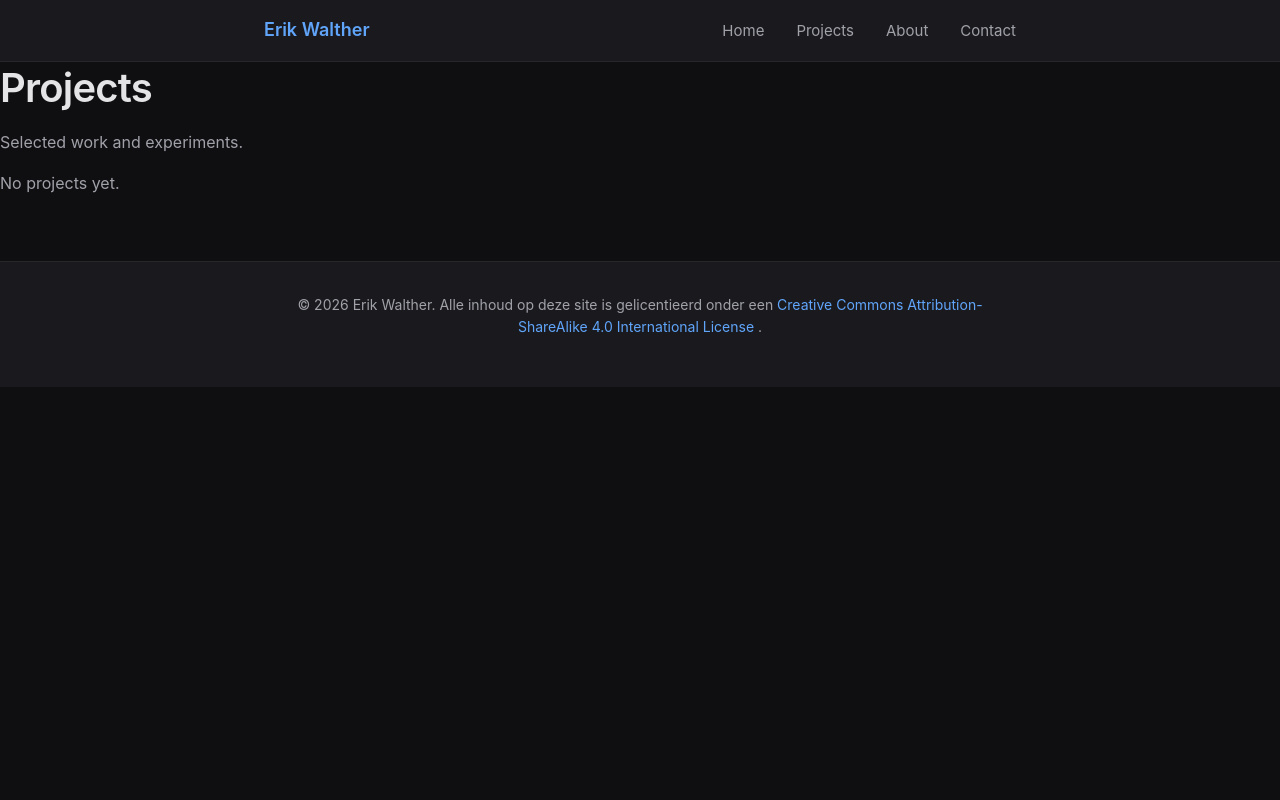
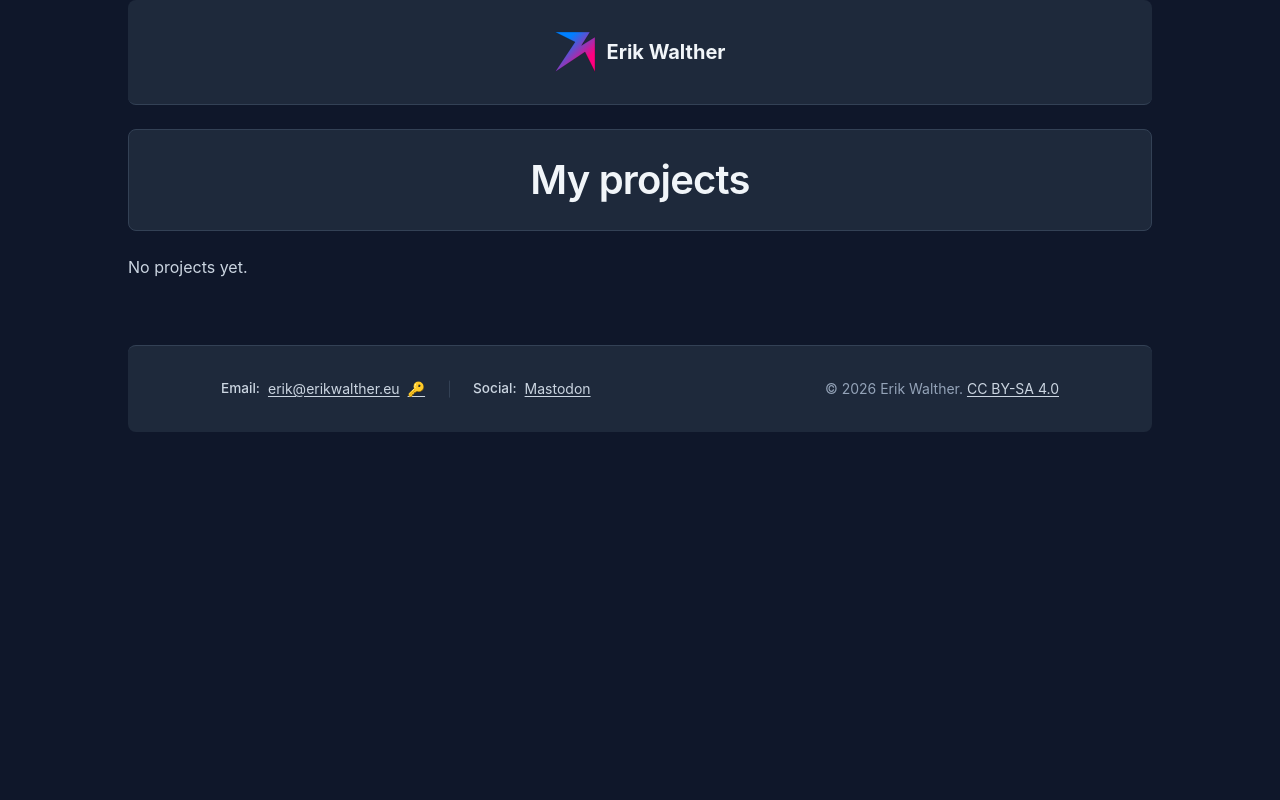
Before and after one commit to C0DESENTINEL/portfolio, a Django app: page / in a window 1280 px wide. Run offline with Django 5.2, Linux system fonts and the light colour scheme; data that the repository does not hold is empty.

Commit message:
Update: vormgeving aangepast

```diff
--- a/portfolio/urls.py
+++ b/portfolio/urls.py
@@ -7,6 +7,6 @@ urlpatterns = [
     path('', views.project_list, name='project_list'),
     path('robots.txt', views.robots_txt, name='robots_txt'),
     path('sitemap.xml', views.sitemap_xml_view, name='sitemap_xml'),
-    path('projects/<slug:project_slug>/', views.project_detail, name='project_detail'),
-    path('projects/<slug:project_slug>/<slug:page_slug>/', views.project_page, name='project_page'),
+    path('project/<slug:project_slug>/', views.project_detail, name='project_detail'),
+    path('project/<slug:project_slug>/<slug:page_slug>/', views.project_page, name='project_page'),
 ]
--- a/static/css/main.css
+++ b/static/css/main.css
@@ -1,15 +1,15 @@
 :root {
-    --bg-primary: #0f0f11;
-    --bg-secondary: #1a1a1e;
-    --bg-tertiary: #252529;
-    --text-primary: #e4e4e7;
-    --text-secondary: #a1a1aa;
-    --text-muted: #9a9aa3;
+    --bg-primary: #0f172a;
+    --bg-secondary: #1e293b;
+    --bg-tertiary: #334155;
+    --text-primary: #f1f5f9;
+    --text-secondary: #cbd5e1;
+    --text-muted: #94a3b8;
     --accent: #60a5fa;
     --accent-hover: #3b82f6;
-    --border: #27272a;
+    --border: #334155;
     --radius: 8px;
-    --shadow: 0 4px 6px -1px rgba(0, 0, 0, 0.3);
+    --shadow: 0 4px 6px -1px rgba(0, 0, 0, 0.4);
     --font-sans: -apple-system, BlinkMacSystemFont, 'Segoe UI', Roboto, sans-serif;
     --font-mono: 'SF Mono', 'Fira Code', 'Consolas', monospace;
 }
@@ -32,17 +32,22 @@ code { font-family: var(--font-mono); font-size: 0.9em; background: var(--bg-ter
 pre { background: var(--bg-secondary); padding: 1rem; border-radius: var(--radius); overflow-x: auto; margin-bottom: 1rem; border: 1px solid var(--border); }
 pre code { background: transparent; padding: 0; }
 
-.container { max-width: 800px; margin: 0 auto; padding: 0 1.5rem; }
-.container-wide { max-width: 1100px; }
+.container { max-width: 886px; margin: 0 auto; padding: 0 1.5rem; margin-left: auto; margin-right: auto;}
+.container-wide { max-width: 1024px; margin-left: auto; margin-right: auto;}
 
-header { background: var(--bg-secondary); border-bottom: 1px solid var(--border); padding: 1rem 0; position: sticky; top: 0; z-index: 100; }
-footer { background: var(--bg-secondary); border-top: 1px solid var(--border); padding: 2rem 0; margin-top: 4rem; text-align: center; color: var(--text-muted); font-size: 0.875rem; }
+header { background: var(--bg-secondary); border-bottom: 1px solid var(--border); border-radius: var(--radius); padding: 1rem 0; position: sticky; top: 0; z-index: 100; }
+.header-center {display: flex; justify-content: center; padding: 1rem 0;}
+footer { background: var(--bg-secondary); border-top: 1px solid var(--border); border-radius: var(--radius); padding: 2rem 0; margin-top: 4rem; text-align: center; color: var(--text-muted); font-size: 0.875rem; }
 
-.nav { display: flex; justify-content: space-between; align-items: center; }
-.nav-brand { font-weight: 600; font-size: 1.125rem; }
+.nav {display: flex; align-items: center; justify-content: space-between; padding: 1rem 0;}
+.nav-brand {display: flex; align-items: center; gap: 0.75rem; text-decoration: none; color: inherit; font-weight: bold; font-size: 1.25rem;}
+.nav-brand img {max-width: 40px; height: auto; display: block;}
 .nav-links { display: flex; gap: 2rem; list-style: none; }
 .nav-links a { color: var(--text-secondary); font-size: 0.9375rem; }
 .nav-links a:hover { color: var(--text-primary); }
+
+.title-row {justify-content: center; display: flex; align-items: center; background: var(--bg-secondary); border: 1px solid var(--border); border-radius: var(--radius); padding: 1.5rem; margin-bottom: 1.5rem; margin-top: 1.5rem; transition: transform 0.2s ease, box-shadow 0.2s ease;}
+.title {display: block; text-align: center; width: 100%; margin: 0;}
 
 .card { background: var(--bg-secondary); border: 1px solid var(--border); border-radius: var(--radius); padding: 1.5rem; margin-bottom: 1.5rem; transition: transform 0.2s ease, box-shadow 0.2s ease; }
 .card:hover { transform: translateY(-2px); box-shadow: var(--shadow); }
@@ -64,6 +69,193 @@ footer { background: var(--bg-secondary); border-top: 1px solid var(--border); p
 .skip-link { position: absolute; left: -9999px; }
 .skip-link:focus { left: 0; top: 0; background: var(--accent); color: white; padding: 0.5rem; z-index: 1000; }
 
+/* Footer Basis */
+.footer {
+    background-color: var(--bg-secondary);
+    border-top: 1px solid var(--border);
+    padding: 2rem 0;
+    margin-top: 4rem;
+    font-size: 0.875rem;
+    color: var(--text-muted);
+}
+
+.footer-content {
+    display: flex;
+    flex-wrap: wrap;
+    justify-content: space-between;
+    align-items: center;
+    gap: 1.5rem;
+}
+
+/* Contact Info Container */
+.contact-info {
+    display: flex;
+    align-items: center;
+    gap: 1.5rem; /* Ruimte tussen Email en Mastodon */
+    flex-wrap: wrap;
+}
+
+.contact-item {
+    display: flex;
+    align-items: center;
+    gap: 0.5rem;
+}
+
+
+.separator {
+    position: relative;
+    padding-left: 1.5rem;
+}
+
+.separator::before {
+    content: "";
+    position: absolute;
+    left: 0;
+    top: 50%;
+    transform: translateY(-50%);
+    width: 1px;
+    height: 1.2em;
+    background-color: var(--border);
+}
+
+.label {
+    font-weight: 500;
+    color: var(--text-secondary);
+    font-size: 0.85rem;
+}
+
+/* Link styling binnen footer */
+.contact-info a,
+.copyright a {
+    color: var(--text-secondary);
+    text-decoration: underline;
+    text-decoration-thickness: 1px;
+    text-underline-offset: 2px;
+    transition: color 0.2s ease, text-decoration-color 0.2s ease;
+}
+
+.contact-info a:hover,
+.copyright a:hover {
+    color: var(--accent);
+    text-decoration-color: var(--accent);
+}
+
+.copyright {
+    text-align: right;
+    line-height: 1.5;
+}
+
+/* --- Navigatie --- */
+article nav {
+    margin-bottom: 2rem;
+}
+article nav a {
+    color: var(--text-muted);
+    text-decoration: none; /* Optioneel: voeg hover effecten toe */
+}
+article nav a:hover {
+    text-decoration: underline;
+}
+
+/* --- Header & Metadata --- */
+article h1 {
+    margin-bottom: 0.5rem;
+}
+article p.meta-info {
+    color: var(--text-muted);
+    font-size: 0.875rem;
+    margin-bottom: 1rem;
+}
+
+/* --- Featured Image --- */
+article img.featured-image {
+    width: 100%; /* Responsief */
+    height: auto;
+    border-radius: var(--radius);
+    margin-bottom: 1.5rem;
+    display: block; /* Verwijdert onderaan witruimte bij afbeeldingen */
+}
+
+/* --- Buttons Container --- */
+.article-actions {
+    margin-top: 1.5rem;
+    display: flex;
+    gap: 1rem; /* Ruimte tussen knoppen */
+    flex-wrap: wrap;
+}
+
+/* --- Tags --- */
+.article-tags {
+    margin-top: 1.5rem;
+    display: flex;
+    flex-wrap: wrap;
+    gap: 0.5rem;
+}
+
+.tag-badge {
+    background: var(--bg-tertiary);
+    padding: 0.25rem 0.5rem;
+    border-radius: 4px;
+    font-size: 0.875rem;
+    color: var(--text-color); /* Zorg dat dit een variabele is in je base.css */
+}
+
+/* --- Divider --- */
+.content-divider {
+    margin: 2rem 0;
+    border: none;
+    border-top: 1px solid var(--border);
+}
+
+/* --- Pagina Sectie --- */
+.project-pages-section h2 {
+    margin-bottom: 1rem;
+}
+.project-pages-list {
+    list-style: none;
+    padding: 0;
+    margin: 0;
+}
+.project-pages-list li {
+    margin-bottom: 0.5rem;
+}
+.project-pages-list a {
+    color: var(--link-color); /* Zorg dat dit een variabele is */
+    text-decoration: none;
+}
+.project-pages-list a:hover {
+    text-decoration: underline;
+}
+
+
+
+/* Responsive aanpassingen */
+@media (max-width: 768px) {
+    .footer-content {
+        flex-direction: column;
+        text-align: center;
+        gap: 1rem;
+    }
+
+    .contact-info {
+        flex-direction: column;
+        gap: 0.75rem;
+    }
+
+    /* Verwijder de verticale scheiding op mobiel */
+    .separator {
+        padding-left: 0;
+    }
+
+    .separator::before {
+        display: none;
+    }
+
+    .copyright {
+        text-align: center;
+    }
+}
+
 @media (max-width: 768px) {
     h1 { font-size: 2rem; }
     h2 { font-size: 1.5rem; }
--- a/templates/base.html
+++ b/templates/base.html
@@ -13,12 +13,18 @@
 
     <link rel="canonical" href="https://erikwalther.eu">
 
+    <link rel="icon" type="image/svg+xml" href="/static/favicon/favicon.svg">
+    <link rel="icon" type="image/png" sizes="32x32" href="/static/favicon/favicon-32x32.png">
+    <link rel="icon" type="image/png" sizes="16x16" href="/static/favicon/favicon-16x16.png">
+    <link rel="apple-touch-icon" sizes="180x180" href="/static/favicon/apple-touch-icon.png">
+
     <meta property="og:type" content="website">
     <meta property="og:url" content="https://erikwalther.eu">
     <meta property="og:title" content="{% block og_title %}Erik Walther — Software Developer{% endblock %}">
     <meta property="og:description" content="{% block og_description %}Software developer gespecialiseerd in Django, Python en web security.{% endblock %}">
     <meta property="og:locale" content="nl_NL">
     <meta property="og:site_name" content="Erik Walther">
+    <meta name="fediverse:creator" content="@breqoftoren@social.linux.pizza">
 
     <link href="{% static 'css/main.css' %}" rel="stylesheet">
 
@@ -41,35 +47,44 @@
 </head>
 <body>
     <a href="#main-content" class="skip-link">Skip to main content</a>
-
-    <header>
-        <div class="container nav">
-            <a href="/" class="nav-brand">Erik Walther</a>
-            <nav aria-label="Main navigation">
-                <ul class="nav-links">
-                    <li><a href="/">Home</a></li>
-                    <li><a href="/projects/">Projects</a></li>
-                    <li><a href="/about/">About</a></li>
-                    <li><a href="/contact/">Contact</a></li>
-                </ul>
-            </nav>
+    <header class="container-wide">
+        <div class="container header-center">
+            <a href="/" class="nav-brand" aria-label="Terug naar home">
+                <img src="{% static 'images/logo.svg' %}" alt="Erik Walther Portfolio" width="40" height="40">
+                <span class="brand-text">Erik Walther</span>
+            </a>
         </div>
     </header>
 
-    <main id="main-content">
+    <main id="main-content" class="container-wide">
         {% block content %}{% endblock %}
     </main>
 
-    <footer>
-      <div class="container">
-        <p>
-          &copy; {% now "Y" %} Erik Walther.
-          Alle inhoud op deze site is gelicentieerd onder een
-          <a rel="license" href="https://creativecommons.org/licenses/by-sa/4.0/">
-            Creative Commons Attribution-ShareAlike 4.0 International License
-          </a>.
-        </p>
-      </div>
+    <footer class="footer container-wide">
+        <div class="container footer-content">
+            <div class="contact-info">
+                <div class="contact-item">
+                    <span class="label">Email:</span>
+                    <a href="mailto:erik@erikwalther.eu">erik@erikwalther.eu</a>
+                    <a href="https://keys.openpgp.org/vks/v1/by-fingerprint/C3F1956600508973C5D3D4704E317A9633011740"
+                       target="_blank"
+                       rel="noopener noreferrer"
+                       title="Download PGP Key"
+                       aria-label="PGP Key">
+                        🔑
+                    </a>
+                </div>
+                <div class="contact-item separator">
+                    <span class="label">Social:</span>
+                    <a rel="me" href="https://social.linux.pizza/@breqoftoren">Mastodon</a>
+                </div>
+            </div>
+
+            <div class="copyright">
+                &copy; {% now "Y" %} Erik Walther.
+                <a rel="license" href="https://creativecommons.org/licenses/by-sa/4.0/">CC BY-SA 4.0</a>
+            </div>
+        </div>
     </footer>
 
     <script type="application/ld+json">
--- a/templates/portfolio/project_detail.html
+++ b/templates/portfolio/project_detail.html
@@ -5,10 +5,8 @@
 
 {% block content %}
 <article>
-    <!-- Navigatie -->
     <nav>
-        <a href="/" class="nav-link">← Home</a> |
-        <a href="/projects/" class="nav-link">Projects</a>
+        <a href="/" class="nav-link">Home</a>
     </nav>
 
     <h1>{{ project.title }}</h1>
@@ -42,7 +40,6 @@
     {% endif %}
 </article>
 
-<!-- Divider -->
 <hr class="content-divider">
 
 <section class="project-pages-section">
--- a/templates/portfolio/project_page.html
+++ b/templates/portfolio/project_page.html
@@ -7,7 +7,6 @@
 <article class="markdown-content">
     <nav style="margin-bottom: 2rem;">
         <a href="/" style="color: var(--text-muted);">Home</a> |
-        <a href="/projects/" style="color: var(--text-muted);">Projects</a> |
         <a href="{% url 'portfolio:project_detail' project.slug %}" style="color: var(--text-muted);">{{ project.title }}</a>
     </nav>
 
--- a/templates/portfolio/projects.html
+++ b/templates/portfolio/projects.html
@@ -1,12 +1,12 @@
 {% extends 'base.html' %}
 
 {% block title %}Projects — Erik Walther{% endblock %}
-{% block meta_description %}Bekijk mijn projecten en experimenten. Django, Python, web security en meer.{% endblock %}
+{% block meta_description %}View my projects and experiments. Django, Python, web security and more.{% endblock %}
 
 {% block content %}
-<h1>Projects</h1>
-<p class="intro-text">Selected work and experiments.</p>
-
+<div class="title-row">
+    <h1 class="title">My projects</h1>
+</div>
 <div class="projects-grid">
     {% for project in projects %}
     <article class="card">
```
Also changed, not shown: static/css/project_styles.css (deleted, +0 -81 lines), static/favicon/apple-touch-icon.png (added), static/favicon/favicon-16.png (added), static/favicon/favicon-32.png (added), static/favicon/favicon.svg (added), static/images/logo.svg (added).
